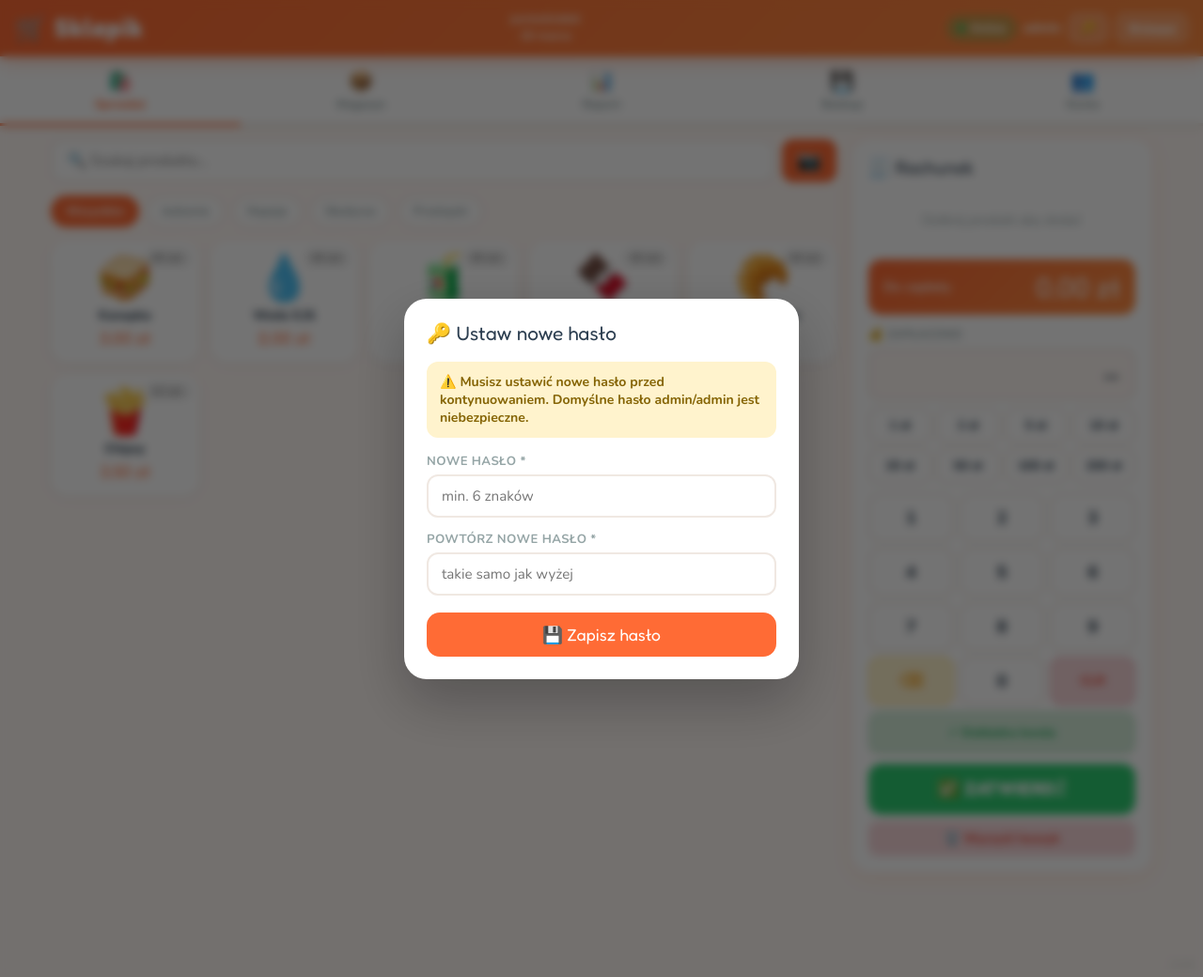
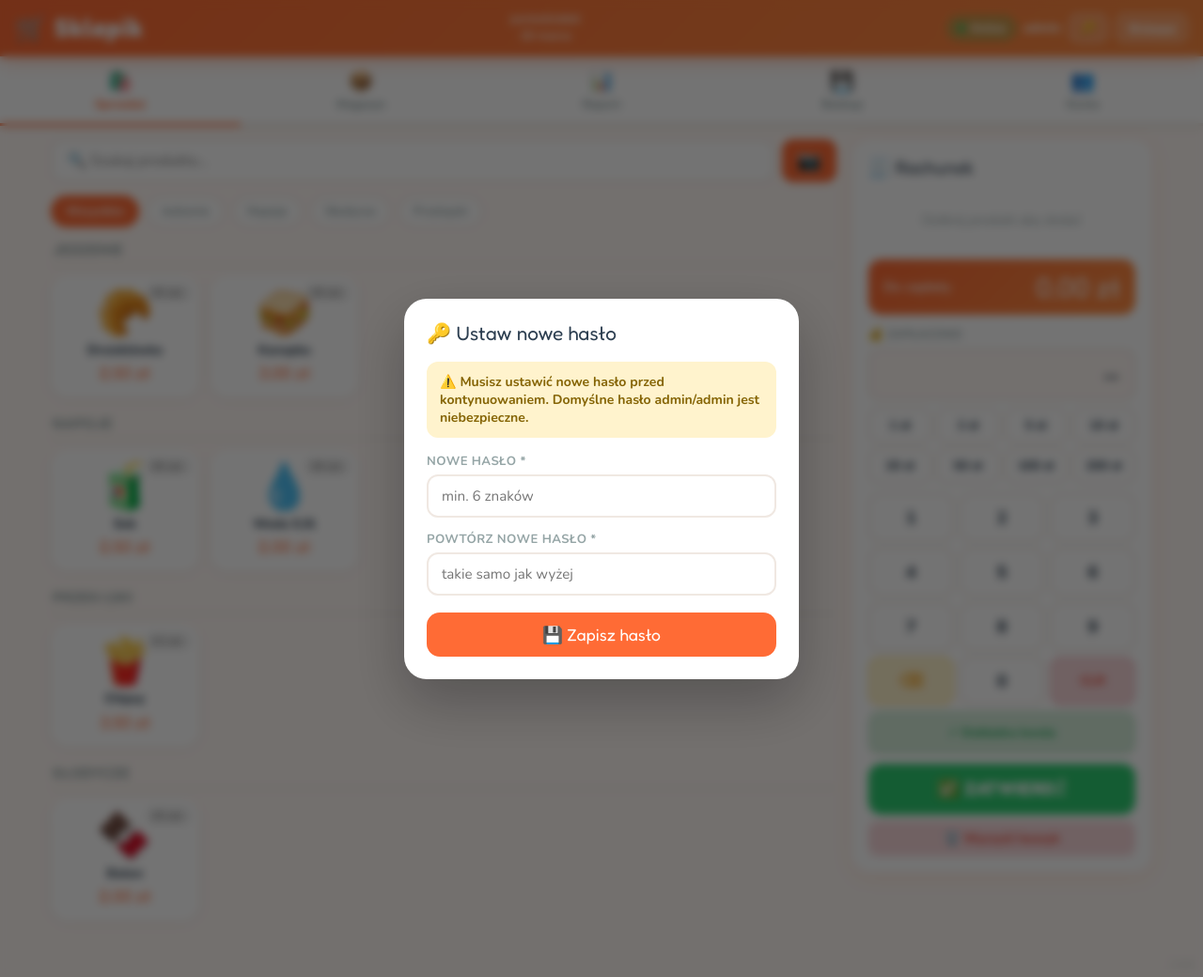
Before and after one commit to yasjir/pauza_sklepik, a Flask app: page /app in a window 1280 px wide. Shown: the whole page at 94% size. Run offline with Flask 3, Linux system fonts and the light colour scheme; a user stored in the database is signed in; data comes from the database, SQL or seed files in the repository.

Commit message:
product grouping within categories

```diff
--- a/static/app.js
+++ b/static/app.js
@@ -405,34 +405,10 @@ function setCategory(cat) {
 }
 
 // ================== PRODUCTS GRID ==================
-function renderProducts() {
-  const search = document.getElementById('searchInput').value.toLowerCase();
-  const grid = document.getElementById('productsGrid');
-
-  let list = products.filter(p => {
-    const matchSearch = !search || p.name.toLowerCase().includes(search) || (p.barcode && p.barcode.includes(search));
-    const matchCat = activeCategory === 'Wszystkie' || (p.category || 'Inne') === activeCategory;
-    return matchSearch && matchCat;
-  });
-
-  if (list.length === 0) {
-    grid.innerHTML = '<div class="no-data">Brak produktów</div>';
-    return;
-  }
-
-  // Produkty z koszyka na górę
-  list.sort((a, b) => {
-    const aInCart = cart.some(c => c.id === a.id) ? 0 : 1;
-    const bInCart = cart.some(c => c.id === b.id) ? 0 : 1;
-    return aInCart - bInCart;
-  });
-
-  grid.innerHTML = '';
-  list.forEach(p => {
+function buildCard(p) {
   const stockLabel = p.stock === 0 ? 'Brak' : p.stock <= 3 ? `Ostatnie ${p.stock}` : `${p.stock} szt.`;
   const pillClass  = p.stock === 0 ? 'empty' : p.stock <= 3 ? 'low' : '';
-
-    const cartItem = cart.find(c => c.id === p.id);
+  const cartItem   = cart.find(c => c.id === p.id);
 
   const card = document.createElement('div');
   card.className = 'prod-card' + (p.stock === 0 ? ' unavailable' : '') + (cartItem ? ' in-cart' : '');
@@ -473,8 +449,57 @@ function renderProducts() {
   price.textContent = fPLN(p.price);
   card.appendChild(price);
 
-    grid.appendChild(card);
+  return card;
+}
+
+function renderProducts() {
+  const search = document.getElementById('searchInput').value.toLowerCase();
+  const grid = document.getElementById('productsGrid');
+
+  const list = products.filter(p => {
+    const matchSearch = !search || p.name.toLowerCase().includes(search) || (p.barcode && p.barcode.includes(search));
+    const matchCat = activeCategory === 'Wszystkie' || (p.category || 'Inne') === activeCategory;
+    return matchSearch && matchCat;
   });
+
+  if (list.length === 0) {
+    grid.innerHTML = '<div class="no-data">Brak produktów</div>';
+    return;
+  }
+
+  const inCart    = list.filter(p =>  cart.some(c => c.id === p.id)).sort((a, b) => a.name.localeCompare(b.name, 'pl'));
+  const notInCart = list.filter(p => !cart.some(c => c.id === p.id));
+
+  // Grupuj wg kategorii, sortuj alfabetycznie w grupie
+  const groupMap = {};
+  notInCart.forEach(p => {
+    const cat = p.category || 'Inne';
+    if (!groupMap[cat]) groupMap[cat] = [];
+    groupMap[cat].push(p);
+  });
+  Object.values(groupMap).forEach(g => g.sort((a, b) => a.name.localeCompare(b.name, 'pl')));
+  const sortedCats = Object.keys(groupMap).sort((a, b) => a.localeCompare(b, 'pl'));
+
+  function renderGroup(label, items, isCart = false) {
+    const group = document.createElement('div');
+    group.className = 'prod-group' + (isCart ? ' prod-group-cart' : '');
+
+    const header = document.createElement('div');
+    header.className = 'prod-group-label';
+    header.textContent = label;
+    group.appendChild(header);
+
+    const groupGrid = document.createElement('div');
+    groupGrid.className = 'prod-group-grid';
+    items.forEach(p => groupGrid.appendChild(buildCard(p)));
+    group.appendChild(groupGrid);
+
+    grid.appendChild(group);
+  }
+
+  grid.innerHTML = '';
+  if (inCart.length > 0) renderGroup('🛒 W koszyku', inCart, true);
+  sortedCats.forEach(cat => renderGroup(cat, groupMap[cat]));
 }
 
 // ================== CART ==================
--- a/static/sw.js
+++ b/static/sw.js
@@ -4,7 +4,7 @@
 //
 // Aby wymusić aktualizację po deploymencie: zmień CACHE_NAME (np. sklepik-v2)
 
-const CACHE_NAME = 'sklepik-v12';
+const CACHE_NAME = 'sklepik-v13';
 
 // Zasoby pre-cachowane przy instalacji SW (cały UI shell)
 const PRECACHE_URLS = [
--- a/templates/index.html
+++ b/templates/index.html
@@ -207,7 +207,18 @@ nav {
 }
 .scan-btn:hover { background: var(--primary-dark); }
 
-.products-grid { display: grid; grid-template-columns: repeat(auto-fill, minmax(140px, 1fr)); gap: 12px; }
+.products-grid { display: flex; flex-direction: column; gap: 18px; }
+.prod-group-label {
+  font-family: 'Fredoka', 'Nunito', sans-serif;
+  font-size: 0.95rem; font-weight: 600;
+  color: var(--muted);
+  text-transform: uppercase; letter-spacing: 0.06em;
+  padding: 0 2px 6px;
+  border-bottom: 2px solid var(--border);
+  margin-bottom: 10px;
+}
+.prod-group-cart .prod-group-label { color: var(--green-dark); border-bottom-color: var(--green); }
+.prod-group-grid { display: grid; grid-template-columns: repeat(auto-fill, minmax(140px, 1fr)); gap: 12px; }
 
 .prod-card {
   background: white;
@@ -798,6 +809,6 @@ nav {
 <div class="toast" id="toast"></div>
 
 <script src="/static/app.js"></script>
-<div class="app-version">2.2.0</div>
+<div class="app-version">2.3.0</div>
 </body>
 </html>
```
Also changed, not shown: CHANGELOG.md. Lines whose indentation alone changed are shown as unchanged.
